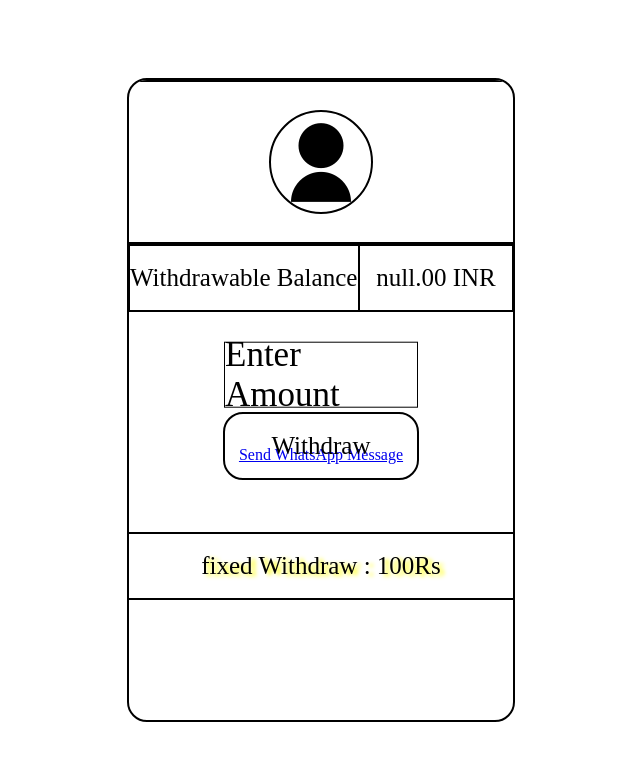
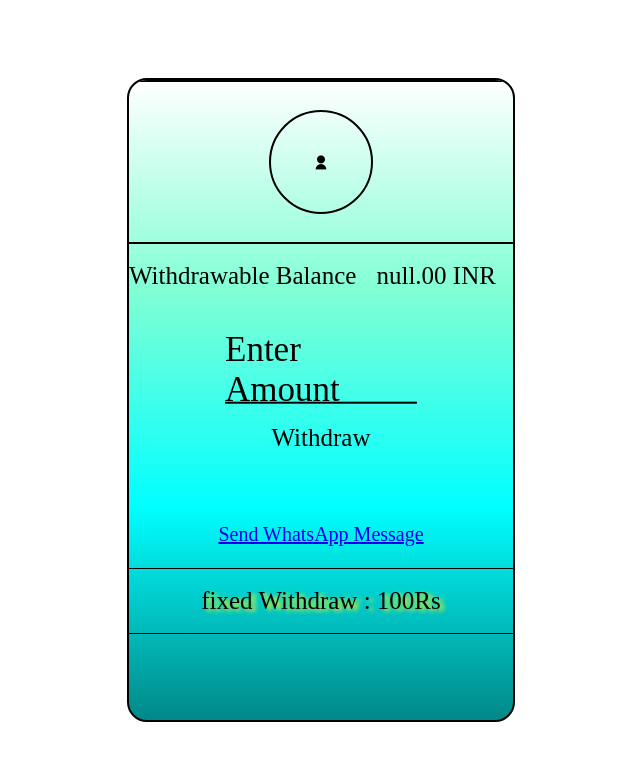
Before and after one commit to HariomModi78/Hariom-Modi-portfolio, a plain HTML site: page wallet.html in a window 1280 px wide. Shown: the whole page, without its empty margins (319-959 px from the left). Drawn offline with nearby package versions, Linux system fonts and the light colour scheme.

Commit message:
Update wallet.css

```diff
--- a/wallet.css
+++ b/wallet.css
@@ -19,6 +19,7 @@ html,body{
     border-radius: 20px;
     overflow: hidden;
     background-color: white;
+    background: linear-gradient(white,aquamarine,aqua,rgb(2, 136, 136));
 }
 .profile{
     height: 25%;
@@ -27,8 +28,9 @@ html,body{
     display: flex;
     justify-content: center;
     align-items: center;
+    object-fit: contain;
 }
-.image{
+/* .image{
     height: 100px;
     width:100px;
     border: 2px solid black;
@@ -37,11 +39,27 @@ html,body{
     display: flex;
     justify-content: center;
     align-items: center;
+} */
+
+.image {
+    height: 100px;
+    width: 100px;
+    border: 2px solid black;
+    border-radius: 50%;
+    overflow: hidden; /* Ensures the image doesn't overflow the circle */
+    background-size: cover; /*Makes the image cover the entire div*/
+    background-position: center; /* Centers the image */
+    background-repeat: no-repeat; /* Prevents image repetition */
+    display: flex;
+    justify-content: center;
+    align-items: center;
+    cursor: pointer; /* Makes it look clickable */
 }
-.balance,.withdraw,.info,.minimum,.code{
+
+.balance,.withdraw,.support,.minimum,.code{
     height: 10%;
     width:100%;
-    border:2px solid black;
+    /* border:2px solid black; */
     font-size: 25px;
     display: flex;
     align-items: center;
@@ -49,14 +67,14 @@ html,body{
 .balance p{
     height: 100%;
     width:60%;
-    border:1px solid black;
+    /* border:1px solid black; */
     display: flex;
     align-items: center;
 }
 .wallet{
     height: 100%;
     width:40%;
-    border:1px solid black;
+    /* border:1px solid black; */
     display: flex;
     align-items: center;
     justify-content: center;
@@ -68,8 +86,9 @@ html,body{
     justify-content: center;
     align-items: center;
     transform: translateY(50%);
+    cursor: pointer;
 }
-.info{
+.support{
     display: flex;
     justify-content: center;
     align-items: center;
@@ -81,16 +100,18 @@ html,body{
     transform: translateY(100%);
     justify-content: center;
     text-shadow: 4px 2px 4px yellow;
+    border: 1px solid black;
 }
 .input{
     height: 10%;
     width:50%;
-    border:1px solid black;
+    /* border:1px solid black; */
     transform: translateY(45%);
     font-size: 35px;
     display: flex;
     align-items: center;
     justify-content: center;
+    border-bottom: 2px solid black;
 }
 .code{
     text-align: center;
```
